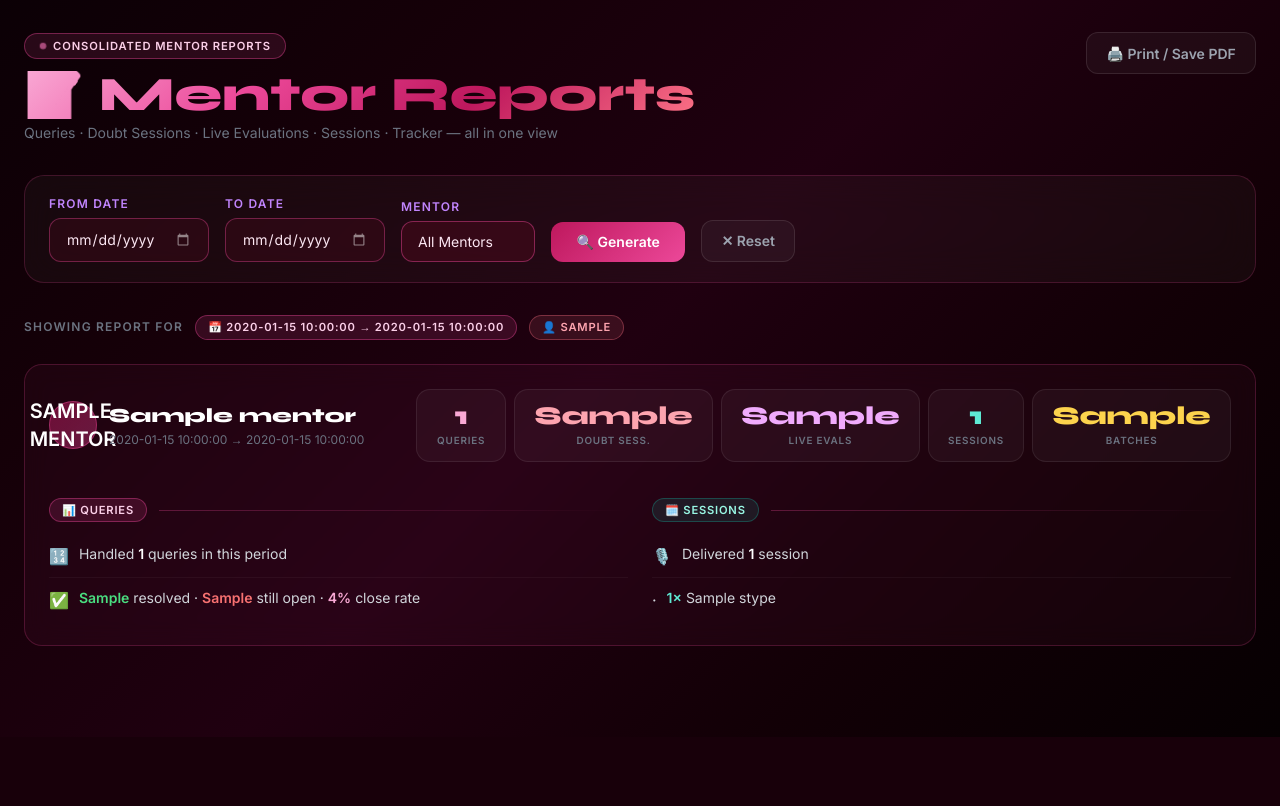
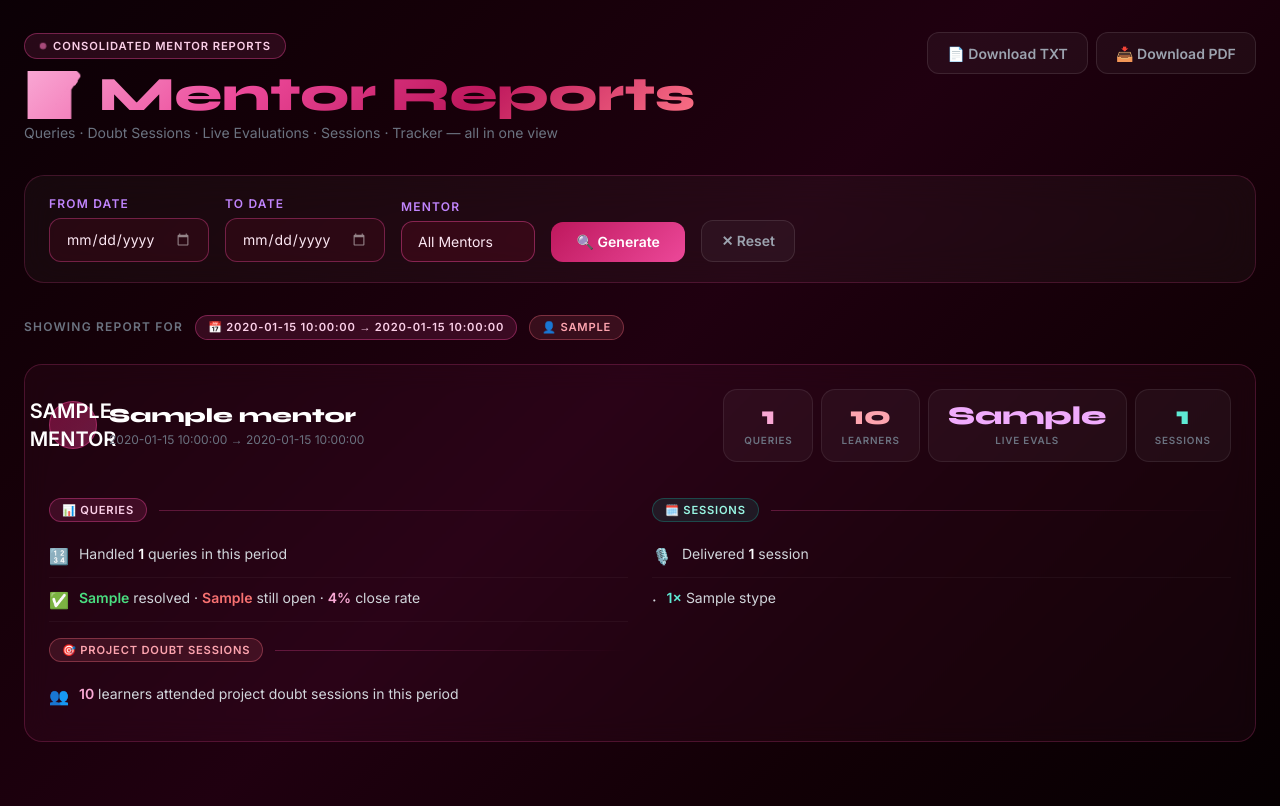
Before and after one commit to NiloferMubeen/Mentor_Analytics, a Python web app: template templates/reports.html in a window 1280 px wide. Shown: the part 63-869 px from the top of the page. Before the commit the page ends 800 px from the top, so only its background shows below. Run offline with Jinja, Linux system fonts and the light colour scheme; the template is opened without the code that fills it: most values are stand-ins (such as "Sample title", 1, 10 or a date in 2020); some libraries are stand-ins or nearby versions.

Commit message:
Add files via upload

```diff
--- a/templates/reports.html
+++ b/templates/reports.html
@@ -109,11 +109,7 @@
         ::-webkit-scrollbar { width: 5px; }
         ::-webkit-scrollbar-thumb { background: rgba(236,72,153,0.4); border-radius: 5px; }
 
-        @media print {
-            nav, .no-print { display: none !important; }
-            body { background: white !important; color: black !important; }
-            .glass-card { border: 1px solid #e5e7eb !important; background: white !important; }
-        }
+
     </style>
 </head>
 <body class="text-white">
@@ -150,7 +146,10 @@
             </h1>
             <p class="text-gray-500 text-sm mt-1">Queries · Doubt Sessions · Live Evaluations · Sessions · Tracker — all in one view</p>
         </div>
-        <button onclick="window.print()" class="btn-ghost no-print">🖨️ Print / Save PDF</button>
+        <div class="flex gap-2 no-print">
+            <button onclick="downloadTxt()" class="btn-ghost">📄 Download TXT</button>
+            <button onclick="downloadPdf()" class="btn-ghost">📥 Download PDF</button>
+        </div>
     </div>
 
     <!-- FILTER BAR -->
@@ -227,8 +226,8 @@
                     <span class="kpi-label">Queries</span>
                 </div>
                 <div class="kpi-pill">
-                    <span class="kpi-num text-rose-300">{{ r.doubt_sessions }}</span>
-                    <span class="kpi-label">Doubt Sess.</span>
+                    <span class="kpi-num text-rose-300">{{ r.doubt_learners }}</span>
+                    <span class="kpi-label">Learners</span>
                 </div>
                 <div class="kpi-pill">
                     <span class="kpi-num text-fuchsia-300">{{ r.live_evals }}</span>
@@ -238,10 +237,7 @@
                     <span class="kpi-num text-teal-300">{{ r.sessions_count }}</span>
                     <span class="kpi-label">Sessions</span>
                 </div>
-                <div class="kpi-pill">
-                    <span class="kpi-num text-amber-300">{{ r.batches_assigned }}</span>
-                    <span class="kpi-label">Batches</span>
-                </div>
+
             </div>
         </div>
 
@@ -279,24 +275,14 @@
                 {% endif %}
 
                 <!-- Doubt Sessions -->
-                {% if r.doubt_sessions > 0 %}
+                {% if r.doubt_learners > 0 %}
                 <div class="section-divider mt-4">
-                    <span class="section-tag" style="background:rgba(251,113,133,0.12);border:1px solid rgba(251,113,133,0.35);color:#fda4af;">🎯 Doubt Sessions</span>
-                </div>
-                <div class="point-row">
-                    <span class="point-icon">📚</span>
-                    <span>Conducted <strong class="text-white">{{ r.doubt_sessions }}</strong> project doubt session{{ 's' if r.doubt_sessions != 1 }}</span>
+                    <span class="section-tag" style="background:rgba(251,113,133,0.12);border:1px solid rgba(251,113,133,0.35);color:#fda4af;">🎯 Project Doubt Sessions</span>
                 </div>
                 <div class="point-row">
                     <span class="point-icon">👥</span>
-                    <span><strong class="text-pink-300">{{ r.doubt_learners }}</strong> learners attended across all doubt sessions</span>
+                    <span><strong class="text-pink-300">{{ r.doubt_learners }}</strong> learners attended project doubt sessions in this period</span>
                 </div>
-                {% if r.doubt_sessions > 0 %}
-                <div class="point-row">
-                    <span class="point-icon">📈</span>
-                    <span>Average of <strong class="text-pink-300">{{ (r.doubt_learners / r.doubt_sessions) | round(1) }}</strong> learners per session</span>
-                </div>
-                {% endif %}
                 {% endif %}
             </div>
 
@@ -311,14 +297,6 @@
                     <span class="point-icon">🖥️</span>
                     <span>Evaluated <strong class="text-white">{{ r.live_evals }}</strong> project{{ 's' if r.live_evals != 1 }} via Live Evaluation</span>
                 </div>
-                {% if r.zen_breakdown %}
-                {% for status, count in r.zen_breakdown.items() %}
-                <div class="point-row">
-                    <span class="point-icon">·</span>
-                    <span><strong class="text-indigo-300">{{ count }}</strong> marked as <span class="text-gray-300">{{ status }}</span> on Zen portal</span>
-                </div>
-                {% endfor %}
-                {% endif %}
                 {% endif %}
 
                 <!-- Sessions -->
@@ -340,20 +318,14 @@
                 {% endif %}
 
                 <!-- Tracker -->
-                {% if r.batches_assigned > 0 %}
+                {% if r.projects_assigned > 0 %}
                 <div class="section-divider mt-4">
-                    <span class="section-tag" style="background:rgba(251,191,36,0.1);border:1px solid rgba(251,191,36,0.3);color:#fde68a;">📌 Tracker</span>
+                    <span class="section-tag" style="background:rgba(251,191,36,0.1);border:1px solid rgba(251,191,36,0.3);color:#fde68a;">📌 Projects Assigned</span>
                 </div>
                 <div class="point-row">
                     <span class="point-icon">📦</span>
-                    <span>Managing <strong class="text-white">{{ r.batches_assigned }}</strong> batch{{ 'es' if r.batches_assigned != 1 }} with <strong class="text-amber-300">{{ r.projects_assigned }}</strong> project{{ 's' if r.projects_assigned != 1 }} assigned</span>
+                    <span>Assigned <strong class="text-amber-300">{{ r.projects_assigned }}</strong> project{{ 's' if r.projects_assigned != 1 }} in this period</span>
                 </div>
-                {% if r.project_titles %}
-                <div class="point-row">
-                    <span class="point-icon">🗂️</span>
-                    <span class="text-gray-400 text-xs">{{ r.project_titles | join(' · ') }}</span>
-                </div>
-                {% endif %}
                 {% endif %}
                 {% endif %}
 
@@ -365,5 +337,108 @@
 </div>
 
 <script src="https://cdnjs.cloudflare.com/ajax/libs/flowbite/2.2.1/flowbite.min.js"></script>
+<script src="https://cdnjs.cloudflare.com/ajax/libs/jspdf/2.5.1/jspdf.umd.min.js"></script>
+<script>
+const reportData = {{ reports | tojson }};
+const dateFrom   = "{{ date_from }}";
+const dateTo     = "{{ date_to }}";
+
+function formatTime(mins) {
+    if (!mins || mins === 0) return '—';
+    if (mins >= 1440) return `${Math.floor(mins/1440)}d ${Math.floor((mins%1440)/60)}h ${mins%60}m`;
+    if (mins >= 60)   return `${Math.floor(mins/60)}h ${mins%60}m`;
+    return `${mins} min`;
+}
+
+function buildTxtLines() {
+    const period = dateFrom && dateTo ? `${dateFrom} to ${dateTo}` : dateFrom || dateTo || 'All time';
+    const lines = [];
+    lines.push('='.repeat(60));
+    lines.push('MENTORHUB — MENTOR REPORT');
+    lines.push(`Period : ${period}`);
+    lines.push(`Generated : ${new Date().toLocaleString()}`);
+    lines.push('='.repeat(60));
+
+    reportData.forEach(r => {
+        lines.push('');
+        lines.push(`MENTOR: ${r.mentor}`);
+        lines.push('-'.repeat(40));
+
+        if (r.total_queries > 0) {
+            lines.push(`Queries`);
+            lines.push(`  • Total Queries    : ${r.total_queries}`);
+            lines.push(`  • Resolved         : ${r.closed_queries} (${r.close_rate}% close rate)`);
+            lines.push(`  • Open             : ${r.open_queries}`);
+            if (r.avg_time > 0) lines.push(`  • Avg Resolution   : ${formatTime(r.avg_time)}`);
+        }
+        if (r.doubt_learners > 0) {
+            lines.push(`Project Doubt Sessions`);
+            lines.push(`  • Learners Attended: ${r.doubt_learners}`);
+        }
+        if (r.live_evals > 0) {
+            lines.push(`Live Evaluations`);
+            lines.push(`  • Projects Evaluated: ${r.live_evals}`);
+        }
+        if (r.sessions_count > 0) {
+            lines.push(`Sessions`);
+            lines.push(`  • Sessions Delivered: ${r.sessions_count}`);
+            Object.entries(r.session_types || {}).forEach(([t, n]) => {
+                lines.push(`    - ${n}x ${t}`);
+            });
+        }
+        if (r.projects_assigned > 0) {
+            lines.push(`Projects Assigned`);
+            lines.push(`  • Projects Assigned : ${r.projects_assigned}`);
+        }
+        lines.push('-'.repeat(40));
+    });
+
+    lines.push('');
+    lines.push('='.repeat(60));
+    lines.push('End of Report — MentorHub');
+    lines.push('='.repeat(60));
+    return lines.join('
+');
+}
+
+function downloadTxt() {
+    const txt  = buildTxtLines();
+    const blob = new Blob([txt], { type: 'text/plain' });
+    const a    = document.createElement('a');
+    a.href     = URL.createObjectURL(blob);
+    a.download = `mentor_report_${dateFrom || 'all'}_${dateTo || 'all'}.txt`;
+    a.click();
+}
+
+function downloadPdf() {
+    const { jsPDF } = window.jspdf;
+    const doc = new jsPDF({ unit: 'mm', format: 'a4' });
+    const lines = buildTxtLines().split('
+');
+    const margin = 15, lineH = 5.5;
+    let y = margin;
+
+    doc.setFont('courier', 'normal');
+    doc.setFontSize(9);
+
+    lines.forEach(line => {
+        if (y > 280) {
+            doc.addPage();
+            y = margin;
+        }
+        // Bold for MENTOR: lines and headers
+        if (line.startsWith('MENTOR:') || line.startsWith('===') || line.startsWith('MENTORHU')) {
+            doc.setFont('courier', 'bold');
+        } else {
+            doc.setFont('courier', 'normal');
+        }
+        doc.text(line, margin, y);
+        y += lineH;
+    });
+
+    const period = dateFrom && dateTo ? `${dateFrom}_${dateTo}` : 'all';
+    doc.save(`mentor_report_${period}.pdf`);
+}
+</script>
 </body>
 </html>
```
